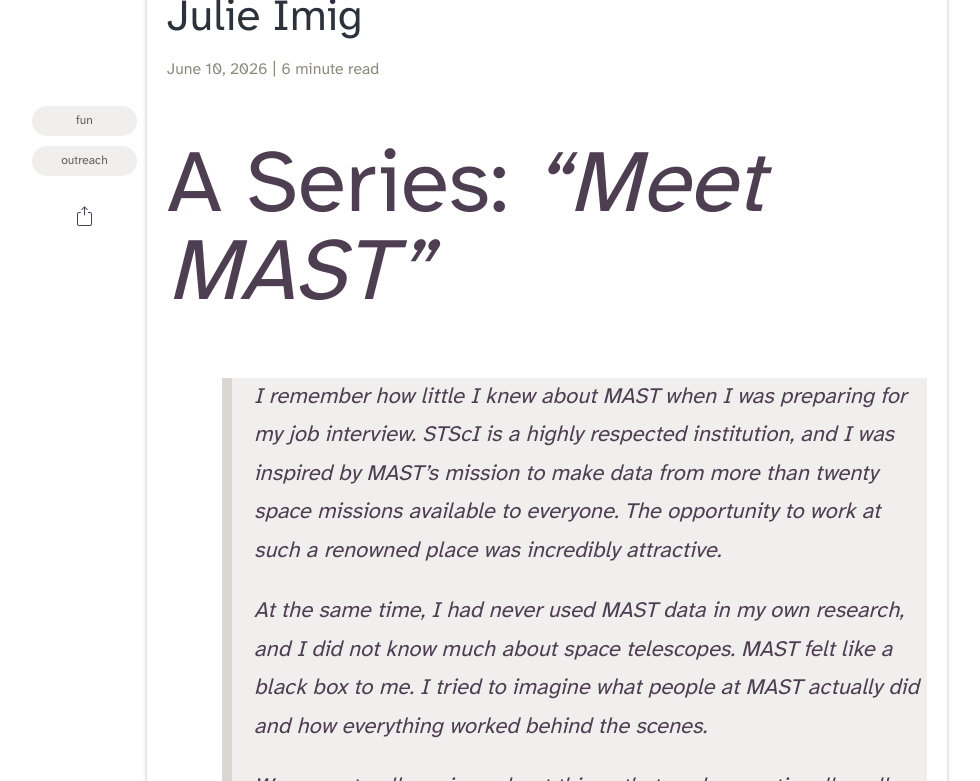
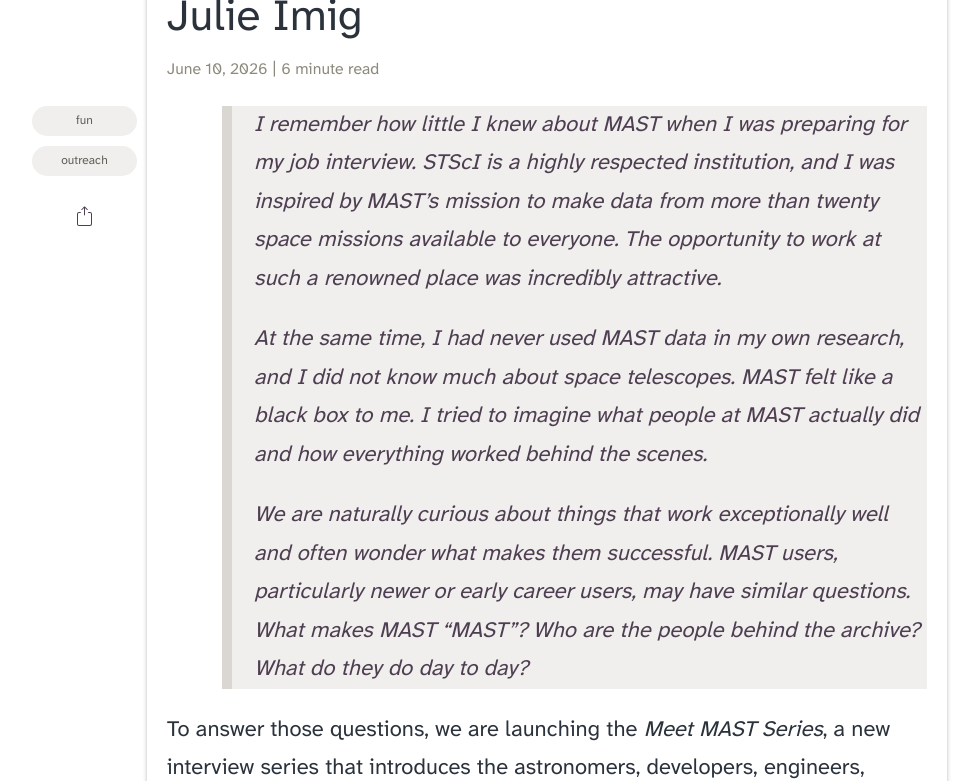
Before and after one commit to spacetelescope/mast-blog, a Jekyll site: the page built from _posts/2026-06-10-meet-mast-series-julie-img.md, in a window 1280 px wide and 900 px high, scrolled down 552 px, cut to the strip 119-900 px from the top of the window. Shown: the whole strip, without its empty margins (93-1073 px from the left). Built offline with Jekyll 4.4.1, drawn with Linux system fonts in a browser that asks for light colours.

Commit message:
remove big title

```diff
--- a/_posts/2026-06-10-meet-mast-series-julie-img.md
+++ b/_posts/2026-06-10-meet-mast-series-julie-img.md
@@ -12,7 +12,6 @@
 author: Jinmi Yoon
 description: "This is the premiere article for *Meet MAST Series* and an interview with Julie."
 ---
-# A Series: *"Meet MAST"*
 
 > I remember how little I knew about MAST when I was preparing for my job interview. STScI is a highly respected institution, and I was inspired by MAST's mission to make data from more than twenty space missions available to everyone. The opportunity to work at such a renowned place was incredibly attractive.
 >
```
